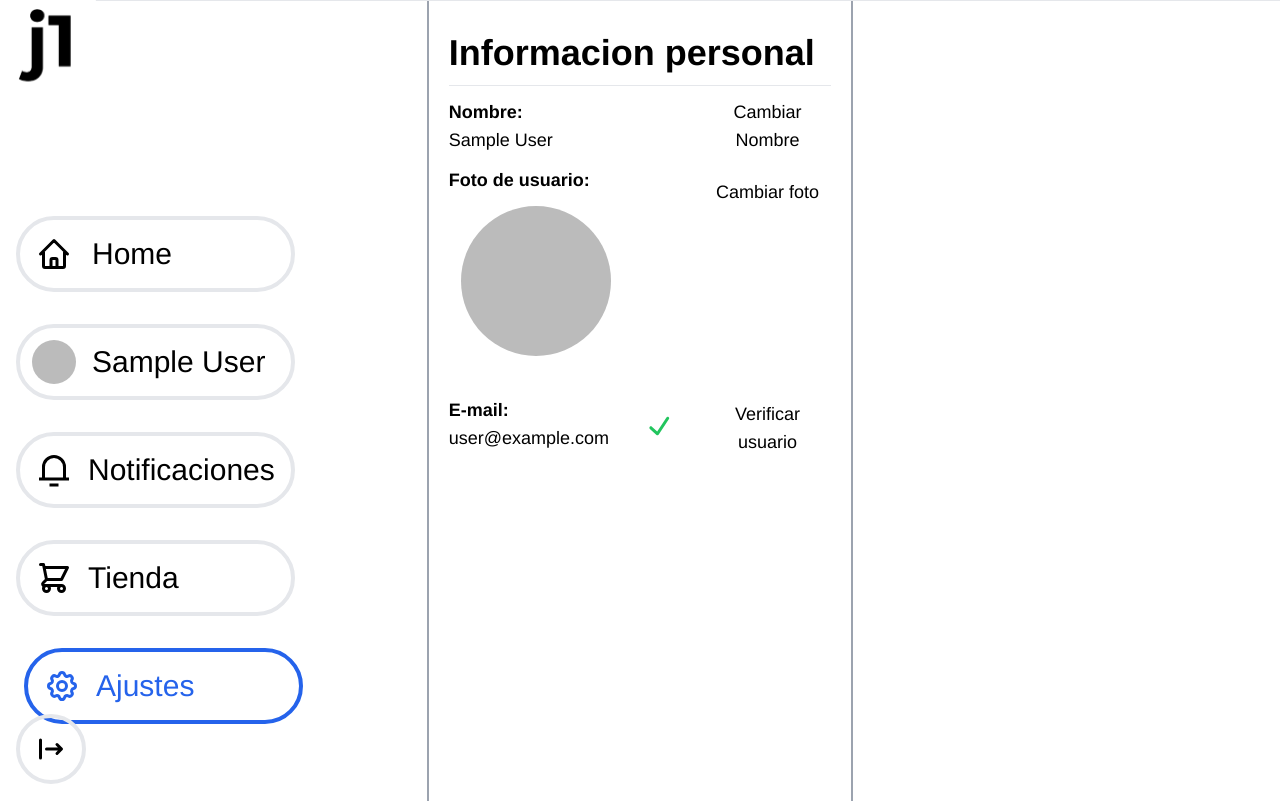
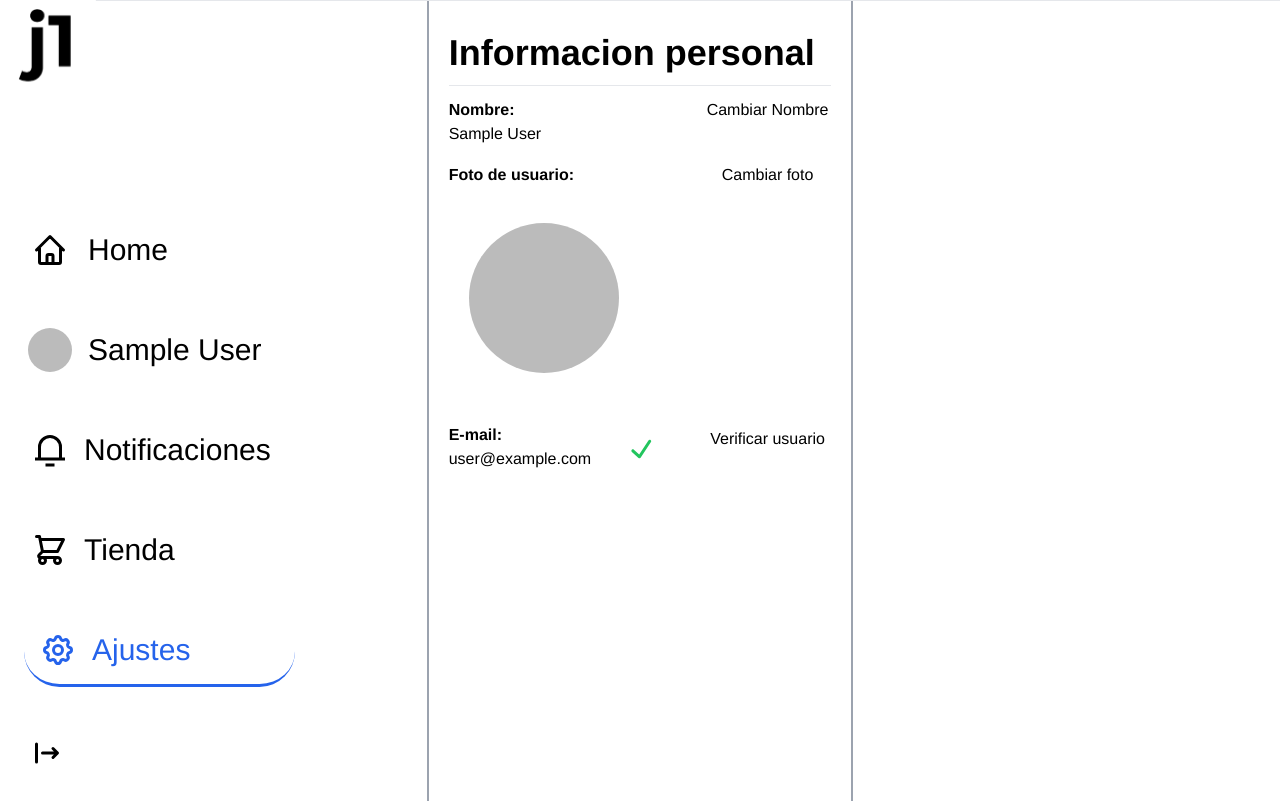
Before and after one commit to j1-dev/j1.old, a React (Create React App) app: page /Ajustes in a window 1280 px wide. Built offline with nearby package versions, Linux system fonts and the light colour scheme; no server answers; the database is empty; sample sign-in values are in the browser's storage; a web font is replaced by a local one.

Commit message:
:lipstick: New buttons.
Also Minor changes in the Settings menu.

```diff
--- a/src/components/Post.jsx
+++ b/src/components/Post.jsx
@@ -2,7 +2,6 @@ import {
   collection,
   query,
   setDoc,
-  where,
   doc,
   deleteDoc,
   getDoc,
@@ -11,7 +10,6 @@ import {
 } from "firebase/firestore";
 import React, { useState, useMemo, useEffect, useCallback } from "react";
 import { auth, db } from "../api/firebase-config";
-import { UserCollectionRef } from "../api/user.services";
 import { useDocument } from "react-firebase-hooks/firestore";
 import { NavLink, Link } from "react-router-dom";
 import YouTube from "react-youtube";
--- a/src/index.css
+++ b/src/index.css
@@ -42,11 +42,11 @@
 * Botón redondo blanco con borde 4px de ancho azul on hover
 */
 .button {
-  @apply m-4 rounded-full border-[4px] p-4 text-center text-3xl transition-all hover:translate-x-2 hover:border-blue-600;
+  @apply m-4 rounded-full p-4 text-center text-3xl transition-all hover:translate-x-2 hover:border-b-[3px] hover:border-blue-600;
 }
 
 .button-still {
-  @apply m-4 rounded-full border-[4px] p-4 text-center text-3xl transition-all hover:border-blue-600;
+  @apply m-4 rounded-full p-4 text-center text-3xl transition-all hover:border-b-[3px] hover:border-blue-600;
 }
 
 .sendbox-button {
@@ -57,7 +57,7 @@
 * Copia de .button pero con el borde siempre azul
 */
 .button-active {
-  @apply m-4  translate-x-2 rounded-full border-[4px] border-blue-600 p-4 text-center text-3xl font-semibold text-blue-600;
+  @apply m-4  translate-x-2 rounded-full border-b-[3px] border-blue-600 p-4 text-center text-3xl font-semibold text-blue-600;
 }
 
 /*** TEXT PANEL CSS ***/
--- a/src/pages/Ajustes.jsx
+++ b/src/pages/Ajustes.jsx
@@ -94,7 +94,7 @@ const Settings = () => {
   useEffect(() => {
     const sub = async () => {
       await UserServices.getUser(currentUser.uid).then((snapshot) => {
-        setUser(snapshot.data());
+        setUser(snapshot);
       });
     };
     sub();
@@ -177,11 +177,9 @@ const Settings = () => {
   const handleNameChange = (e) => {
     const un = nameRef.current.value;
     updateProfile(currentUser, { displayName: un }).then(async () => {
-      const newUser = {
-        ...user,
-        displayName: un,
-      };
-      await UserServices.updateUser(currentUser.uid, newUser);
+      let user = UserServices.getUser(currentUser.uid);
+      user = { ...user, displayName: un };
+      await UserServices.updateUser(currentUser.uid, user);
       navigate(0);
     });
   };
@@ -205,7 +203,7 @@ const Settings = () => {
   };
 
   return (
-    <div className="text-lg">
+    <div>
       <hr />
       <div className="m-auto h-screen border-gray-400 p-5 text-left sm:w-full sm:border-l-0 sm:border-r-0 md:w-2/3 md:border-l-2 md:border-r-2 lg:w-1/3">
         <h1 className="my-3 text-4xl font-bold">Informacion personal</h1>
@@ -250,20 +248,24 @@ const Settings = () => {
           </button>
         </div>
         <hr />
-        <div className="float-left my-3 w-2/3 ">
-          <div className="font-semibold">Foto de usuario: </div>
+        <div className="relative w-full">
+          <div className="absolute top-12 left-0 my-7 w-2/3 ">
+            <div className="font-semibold ">Foto de usuario: </div>
             <div className="w-full">
               <Avatar
-              className="m-3"
+                className="m-5 mt-9"
                 alt="lol"
                 src={profilePic}
                 sx={{ height: 150, width: 150 }}
               />
             </div>
           </div>
-        <div className="float-right my-3 w-1/3 text-center">
+          <div className="absolute right-0 top-12 my-7 w-1/3 text-center">
             {image == null && (
-            <button className="hover:font-semibold" onClick={handleImageButton}>
+              <button
+                className="hover:font-semibold"
+                onClick={handleImageButton}
+              >
                 Cambiar foto
               </button>
             )}
@@ -282,9 +284,10 @@ const Settings = () => {
               </div>
             )}
           </div>
+        </div>
 
-        <div className="w-full">
-          <div className="float-left my-4 w-2/3">
+        <div className="relative w-full">
+          <div className="absolute top-80 my-4 w-2/3">
             <span className=" w-full font-semibold">E-mail: </span>
 
             <div className="">
@@ -301,7 +304,7 @@ const Settings = () => {
               )}
             </div>
           </div>
-          <div className="float-right my-5 w-1/3 text-center">
+          <div className="absolute top-80 right-0 my-5 w-1/3 text-center">
             <button onClick={handleVerifyUser} className="hover:font-semibold">
               Verificar usuario
             </button>
```
Also changed, not shown: 1 other file (tests, documents, lock files or other folders). Lines whose indentation alone changed are shown as unchanged.
